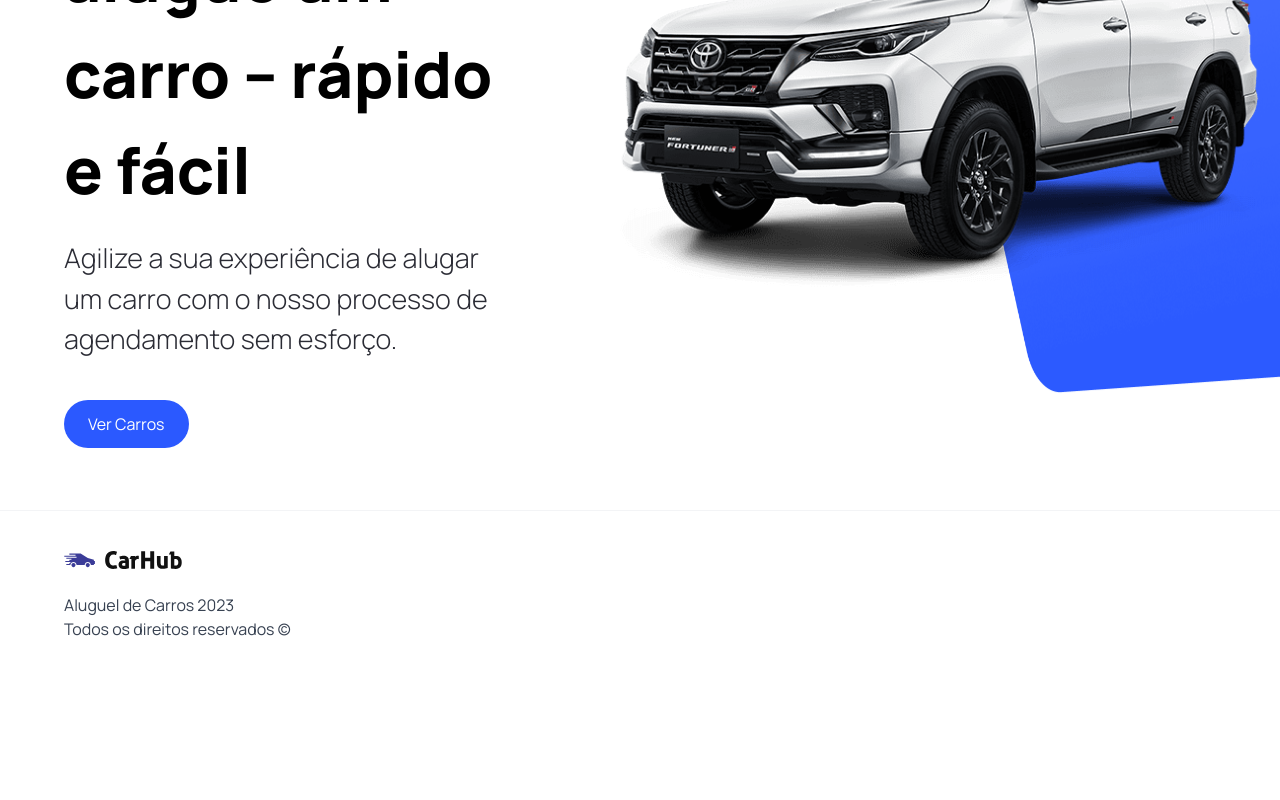
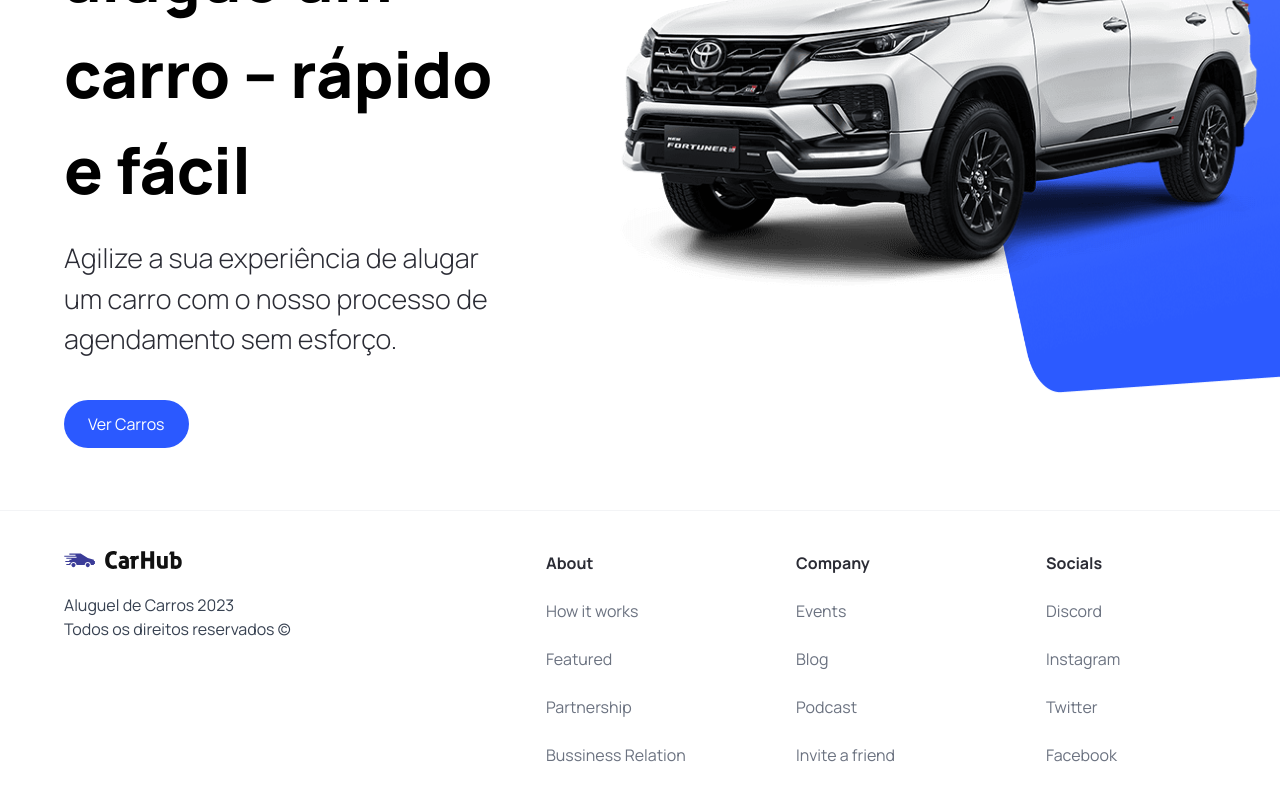
Before and after one commit to jzampier/ts_cars_webproject, a Next.js app: page / in a window 1280 px wide. Shown: the part 310-1110 px from the top of the page. Before the commit the page ends 991 px from the top, so only its background shows below. Built offline with nearby package versions, Linux system fonts and the light colour scheme.

Commit message:
footer links

```diff
--- a/components/Footer.tsx
+++ b/components/Footer.tsx
@@ -1,5 +1,7 @@
 import Image from 'next/image';
 import Link from 'next/link';
+import { footerLinks } from '@/constants';
+
 const Footer = () => {
   return (
     <footer className="flex flex-col text-black-100 mt-5 border-t border-gray-100">
@@ -17,7 +19,22 @@
             Todos os direitos reservados &copy;
           </p>
         </div>
-        <div className="footer__links"></div>
+        <div className="footer__links">
+          {footerLinks.map((link) => (
+            <div className="footer__link" key={link.title}>
+              <h3 className="font-bold">{link.title}</h3>
+              {link.links.map((item) => (
+                <Link
+                  key={item.title}
+                  href={item.url}
+                  className="text-gray-500"
+                >
+                  {item.title}
+                </Link>
+              ))}
+            </div>
+          ))}
+        </div>
       </div>
     </footer>
   );
--- /dev/null
+++ b/constants/index.ts
@@ -0,0 +1,101 @@
+export const manufacturers = [
+  'Acura',
+  'Alfa Romeo',
+  'Aston Martin',
+  'Audi',
+  'Bentley',
+  'BMW',
+  'Buick',
+  'Cadillac',
+  'Chevrolet',
+  'Chrysler',
+  'Citroen',
+  'Dodge',
+  'Ferrari',
+  'Fiat',
+  'Ford',
+  'GMC',
+  'Honda',
+  'Hyundai',
+  'Infiniti',
+  'Jaguar',
+  'Jeep',
+  'Kia',
+  'Lamborghini',
+  'Land Rover',
+  'Lexus',
+  'Lincoln',
+  'Maserati',
+  'Mazda',
+  'McLaren',
+  'Mercedes-Benz',
+  'MINI',
+  'Mitsubishi',
+  'Nissan',
+  'Porsche',
+  'Ram',
+  'Rolls-Royce',
+  'Subaru',
+  'Tesla',
+  'Toyota',
+  'Volkswagen',
+  'Volvo',
+];
+
+export const yearsOfProduction = [
+  { title: 'Year', value: '' },
+  { title: '2015', value: '2015' },
+  { title: '2016', value: '2016' },
+  { title: '2017', value: '2017' },
+  { title: '2018', value: '2018' },
+  { title: '2019', value: '2019' },
+  { title: '2020', value: '2020' },
+  { title: '2021', value: '2021' },
+  { title: '2022', value: '2022' },
+  { title: '2023', value: '2023' },
+];
+
+export const fuels = [
+  {
+    title: 'Fuel',
+    value: '',
+  },
+  {
+    title: 'Gas',
+    value: 'Gas',
+  },
+  {
+    title: 'Electricity',
+    value: 'Electricity',
+  },
+];
+
+export const footerLinks = [
+  {
+    title: 'About',
+    links: [
+      { title: 'How it works', url: '/' },
+      { title: 'Featured', url: '/' },
+      { title: 'Partnership', url: '/' },
+      { title: 'Bussiness Relation', url: '/' },
+    ],
+  },
+  {
+    title: 'Company',
+    links: [
+      { title: 'Events', url: '/' },
+      { title: 'Blog', url: '/' },
+      { title: 'Podcast', url: '/' },
+      { title: 'Invite a friend', url: '/' },
+    ],
+  },
+  {
+    title: 'Socials',
+    links: [
+      { title: 'Discord', url: '/' },
+      { title: 'Instagram', url: '/' },
+      { title: 'Twitter', url: '/' },
+      { title: 'Facebook', url: '/' },
+    ],
+  },
+];
```
